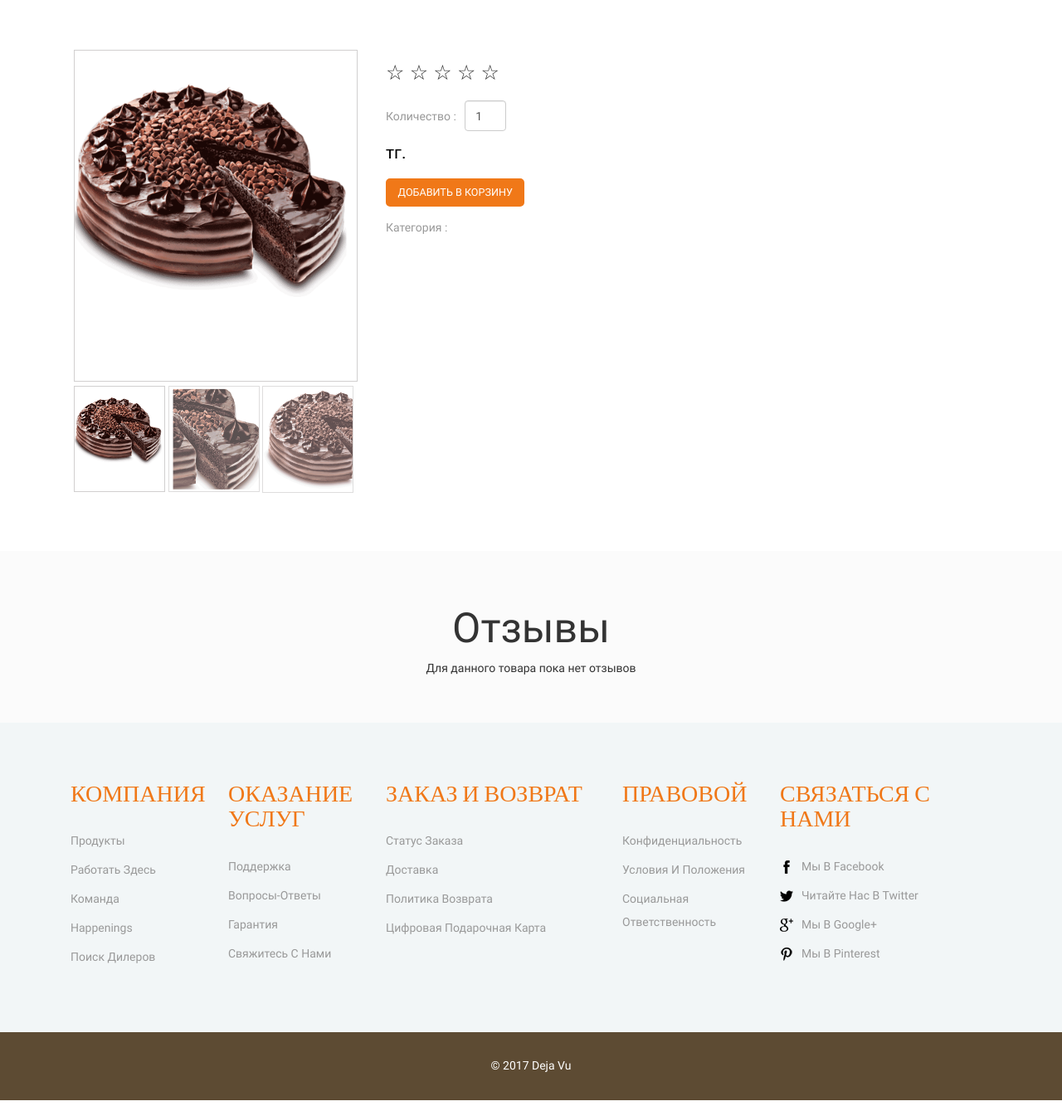
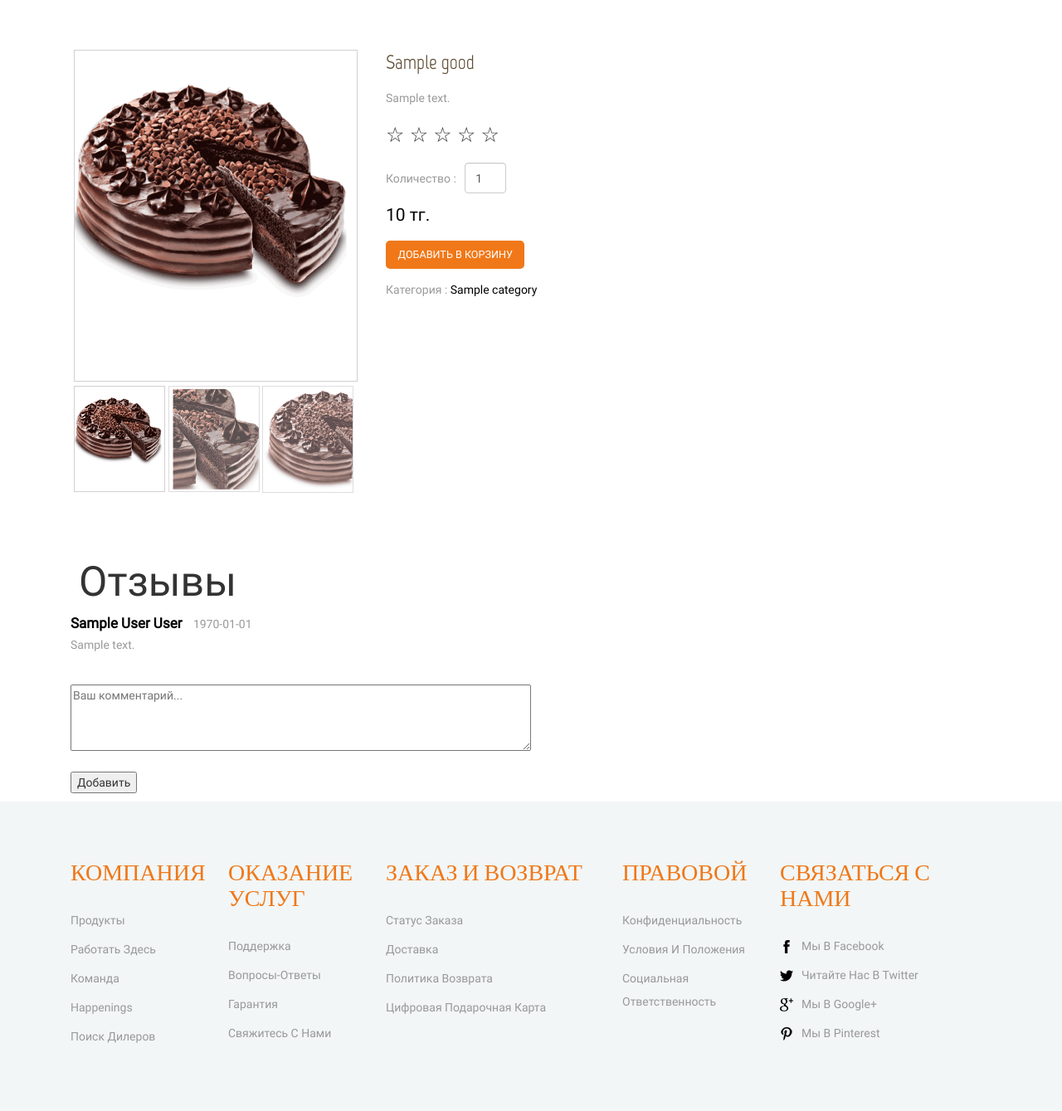
Before and after one commit to 304is/dejavu, a PHP site: page /template/single.php?id=1 in a window 1280 px wide. Shown: the part 67-1406 px from the top of the page at 83% size. Run offline with PHP 8.4, Linux system fonts and the light colour scheme; tables that the repository leaves empty hold one stand-in row (values such as "Sample post").

Commit message:
Добавление комментарий

```diff
--- a/template/css/style.css
+++ b/template/css/style.css
@@ -3354,3 +3354,12 @@ h2 {
     margin: 10px;
     font-size: 50px;
 }
+.review > form > textarea {
+    margin-top: 20px;
+    margin-bottom: 20px;
+    height: 80px;
+    width: 50%;
+}
+.review > form > input {
+    margin-bottom: 10px;
+}
--- a/template/inc/good_data_select.php
+++ b/template/inc/good_data_select.php
@@ -4,7 +4,7 @@ $sql = "
 	FROM goods
 	LEFT JOIN category
 	ON goods.id_category = category.id
-	WHERE goods.id = '10'
+	WHERE goods.id = $id
 ";
 $product_row = fetchOne($sql);
 $review_query = "
@@ -12,6 +12,6 @@ $review_query = "
 	FROM review
 	LEFT JOIN user
 	ON review.id_user = user.id
-	WHERE review.id_goods = '10'
+	WHERE review.id_goods = $id
 ";
 $review_row = fetchAll($review_query);
--- a/template/single.php
+++ b/template/single.php
@@ -1,9 +1,12 @@
 <?php
+session_start();
+ob_start();
+$_SESSION["user"] = 1;
+$id = $_GET['id'];
 $title='Deja Vu | Одна страница';
 include_once("../lib/db.php");
 include_once("inc/good_data_select.php");
 require_once('header.php');
-
 ?>
 <!--//single-page-->
 	<div class="single">
@@ -53,7 +56,6 @@ require_once('header.php');
 		</div>
 	</div>
 	<!--related-products-->
-	<div class="related-products">
 		<div class="container">
 			<div class="row">
 				<div class="col-md-12">
@@ -63,7 +65,7 @@ require_once('header.php');
                     if ($review_row) {
                         foreach ($review_row as $value) {
                 ?>
-						<div id="1">
+						<div id=<?=$value['id']?>>
 							<p><b><?=$value['username']?></b> <?=gmdate("Y-m-d", $value["date"])?></p>
 							<p><?=$value['comments']?></p>
 						</div>
@@ -72,10 +74,34 @@ require_once('header.php');
             } else {
                 echo "Для данного товара пока нет отзывов";
             }
+            	if (isset($_SESSION['user'])) {
+            ?>
+            <form method="post">
+            	<textarea type="text" name="comment" placeholder="Ваш комментарий..."></textarea>
+            	<br>
+            	<input type="submit" name="submit" value="Добавить">
+            </form>
+            <?} else {
+            			echo "Войдите чтобы оставлять комментарий.";
+            		};
             ?>
 					</div>
 				</div>
 			</div>
 		</div>
-	</div>
-<?php require_once('footer.php'); ?>
+<?php require_once('footer.php');
+if (isset($_POST['submit'])) {
+	$id_user = $_SESSION['user'];
+	$id_goods = $id;
+	$comments  = $_POST['comment'];
+	$date = time();
+
+$comment_insert = "
+	INSERT INTO review(id_user, id_goods, comments, date)
+	VALUES ('$id_user', '$id_goods', '$comments', '$date')
+";
+InsertRow($comment_insert);
+header("Location: single.php");
+};
+ob_flush();
+?>
```
Lines whose indentation alone changed are shown as unchanged.
